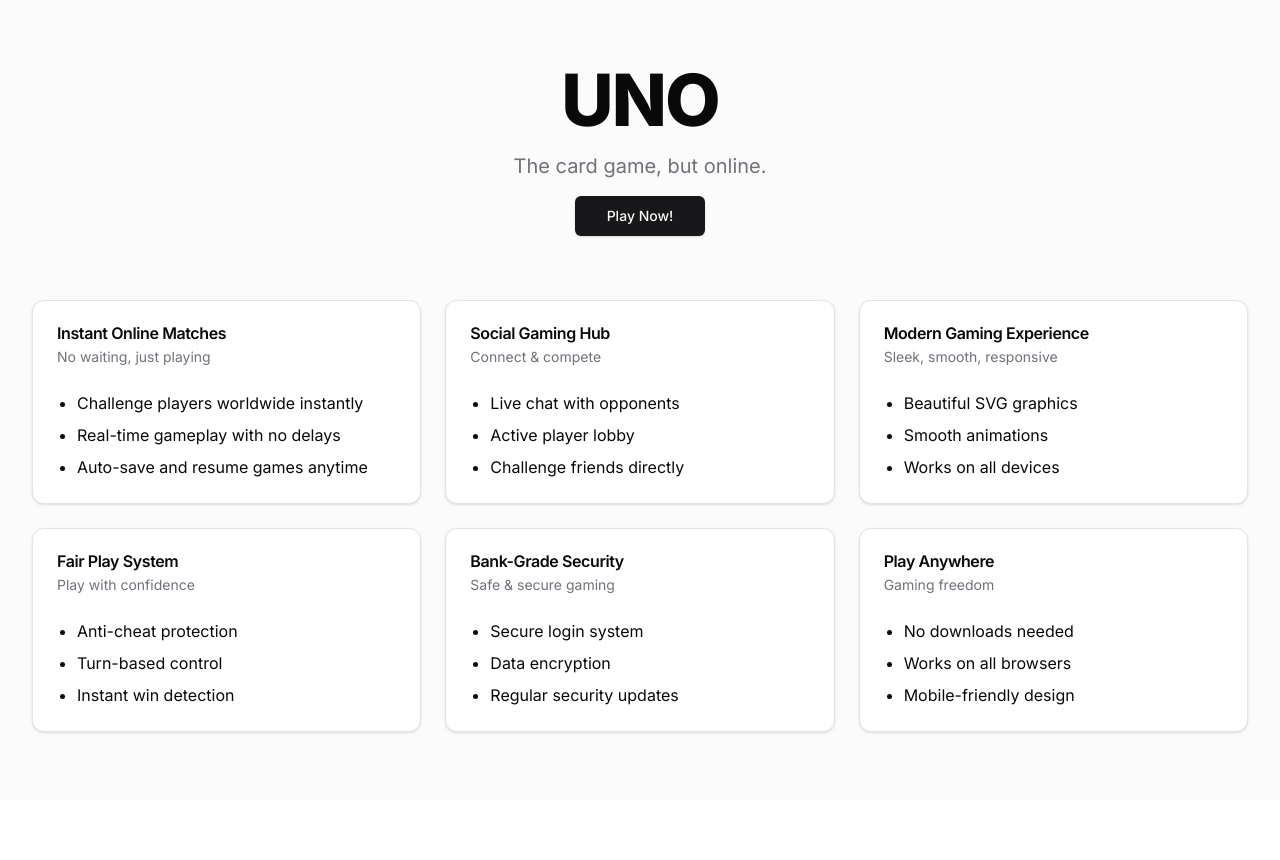
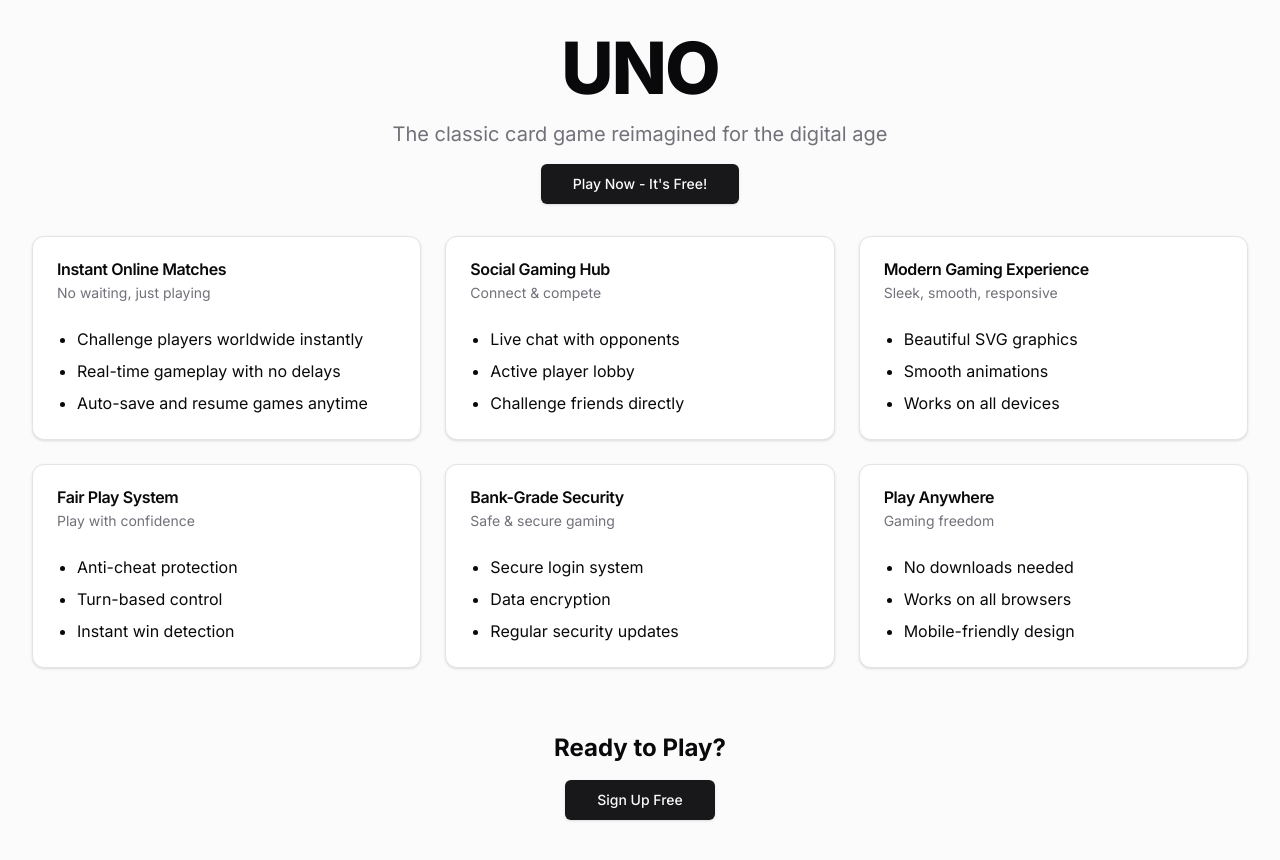
Before and after one commit to cooper-gadd/uno, a Next.js app: page / in a window 1280 px wide. Shown: the top 860 px of the page. Before the commit the page ends 800 px from the top, so only its background shows below. Built offline with nearby package versions, Linux system fonts and the light colour scheme.

Commit message:
landing updates

```diff
--- a/src/app/page.tsx
+++ b/src/app/page.tsx
@@ -1,24 +1,24 @@
-import { Button } from "@/components/ui/button";
 import {
   Card,
-  CardContent,
-  CardDescription,
   CardHeader,
   CardTitle,
+  CardDescription,
+  CardContent,
 } from "@/components/ui/card";
+import { Button } from "@/components/ui/button";
 
 export default function HomePage() {
   return (
     <div className="container flex flex-1 flex-col gap-8 p-4 md:p-8">
-      <div className="space-y-4 py-8 text-center">
+      <div className="space-y-4 text-center">
         <h1 className="text-4xl font-extrabold tracking-tight lg:text-7xl">
           UNO
         </h1>
         <p className="text-xl text-muted-foreground">
-          The card game, but online.
+          The classic card game reimagined for the digital age
         </p>
         <Button size="lg" className="mt-4">
-          Play Now!
+          Play Now - It&apos;s Free!
         </Button>
       </div>
       <div className="grid grid-cols-1 gap-6 md:grid-cols-2 lg:grid-cols-3">
@@ -61,8 +61,6 @@
             </ul>
           </CardContent>
         </Card>
-
-        {/* Fair Play */}
         <Card>
           <CardHeader>
             <CardTitle>Fair Play System</CardTitle>
@@ -103,6 +101,12 @@
           </CardContent>
         </Card>
       </div>
+      <div className="py-8 text-center">
+        <h2 className="mb-4 text-2xl font-bold">Ready to Play?</h2>
+        <Button variant="default" size="lg">
+          Sign Up Free
+        </Button>
+      </div>
     </div>
   );
 }
```
